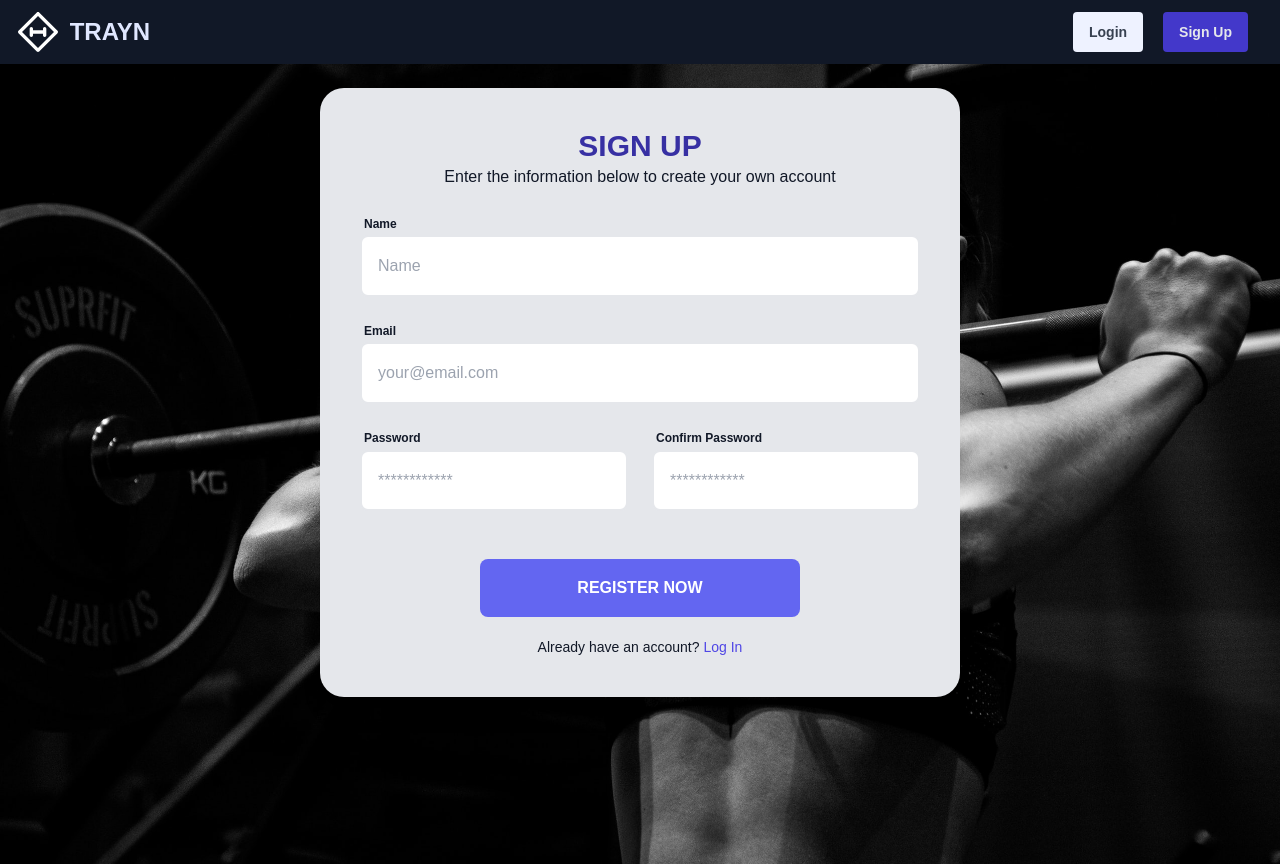
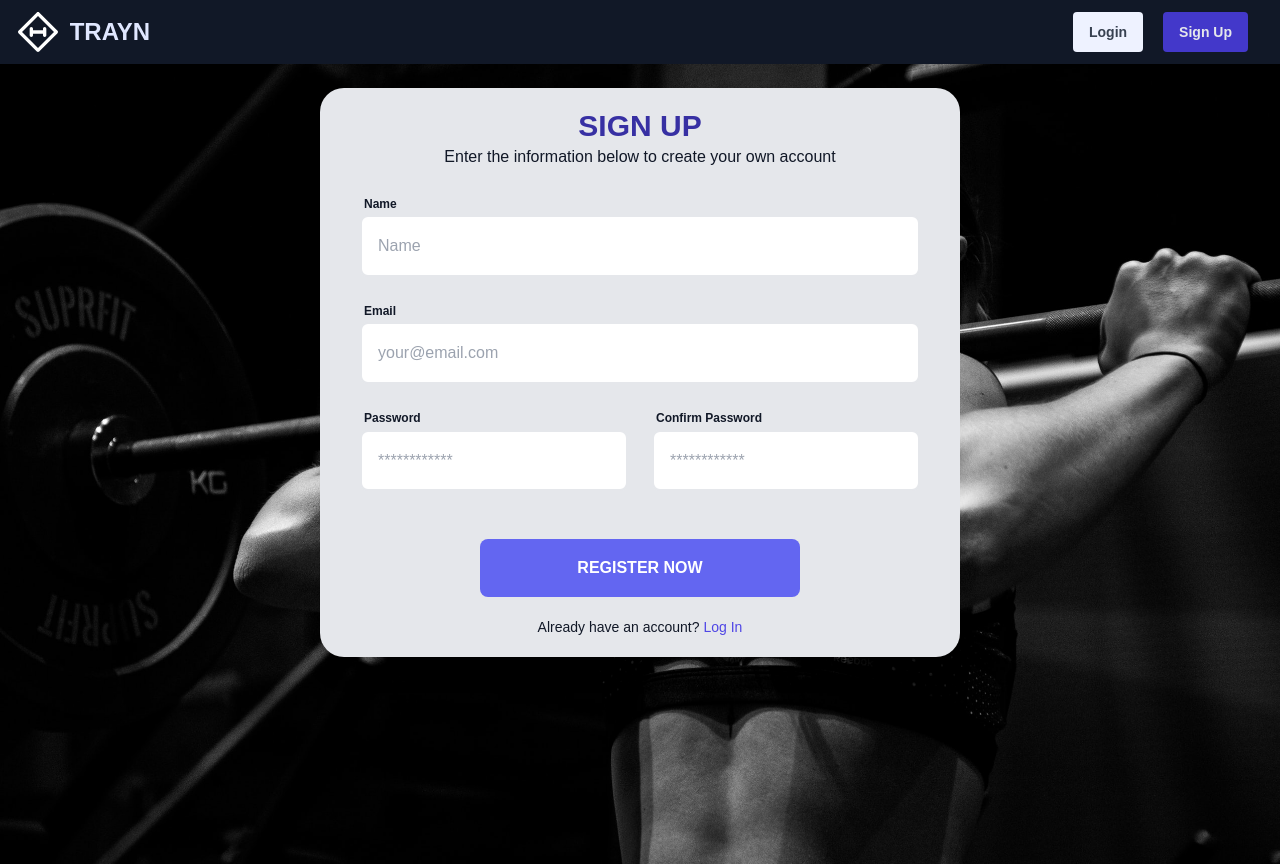
Before and after one commit to synerjay/Trayn-Weightlift-Tracker, a React (Create React App) app in the folder client/: page /register in a window 1280 px wide. Built offline with nearby package versions, Linux system fonts and the light colour scheme; no server answers; some icons are missing.

Commit message:
Fixed some padding in signup component

```diff
--- a/client/src/components/auth/Register.js
+++ b/client/src/components/auth/Register.js
@@ -69,7 +69,7 @@ const Register = ({ setAlert, register, isAuthenticated }) => {
   return (
     <div className='signupbg mt-16 pt-16 md:pt-10'>
       <div className='bg-gray-200 -mt-10 md:-mt-4 text-gray-900 rounded-3xl mx-auto shadow-xl w-11/12 md:w-1/2 overflow-hidden'>
-        <div className='w-full py-10 px-5 md:px-10'>
+        <div className='w-full py-5 px-5 md:px-10'>
           <div className='text-center mb-5'>
             <h1 className='font-bold text-3xl text-indigo-800'>SIGN UP</h1>
             <p>Enter the information below to create your own account</p>
```
